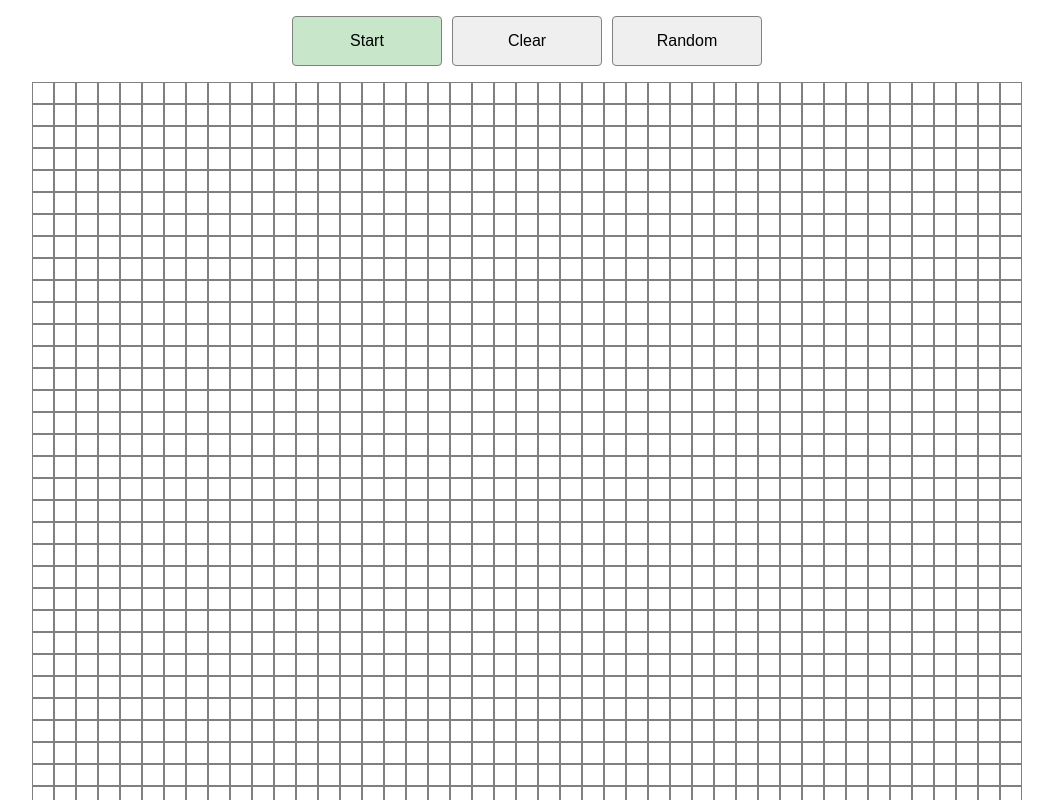
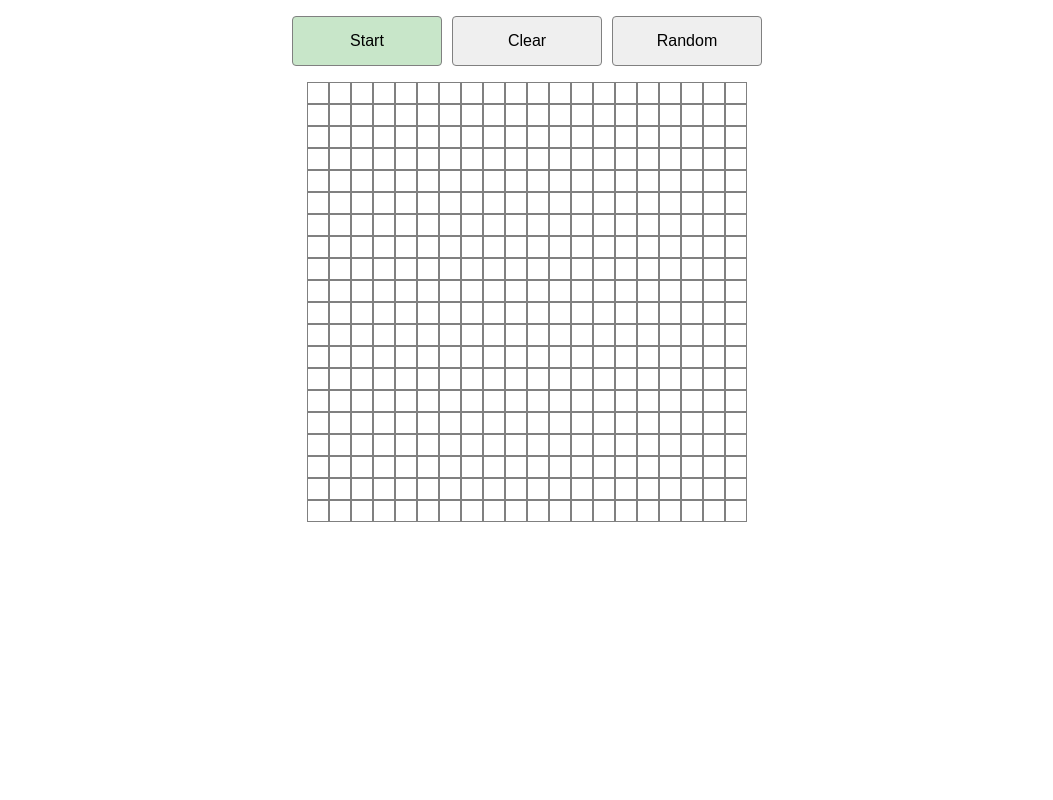
Before and after one commit to mokshchadha/game-of-life, a React (Create React App) app: page / in a window 1280 px wide. Shown: the top 800 px of the page, without its empty margins (113-1166 px from the left). Built offline with nearby package versions, Linux system fonts and the light colour scheme.

Commit message:
game-of-life-001: refactor code

```diff
--- a/src/App.js
+++ b/src/App.js
@@ -1,8 +1,8 @@
 import React, { useState, useRef, useCallback } from "react";
 import { getMatrixOfNXM, gameOfLife } from "./logic";
 
-const MATRIX_ROW_SIZE = 45;
-const MATRIX_COLUMN_SIZE = 45;
+const MATRIX_ROW_SIZE = 20;
+const MATRIX_COLUMN_SIZE = 20;
 
 function App() {
   const [grid, setGrid] = useState(getMatrixOfNXM(MATRIX_ROW_SIZE, MATRIX_COLUMN_SIZE));
```
